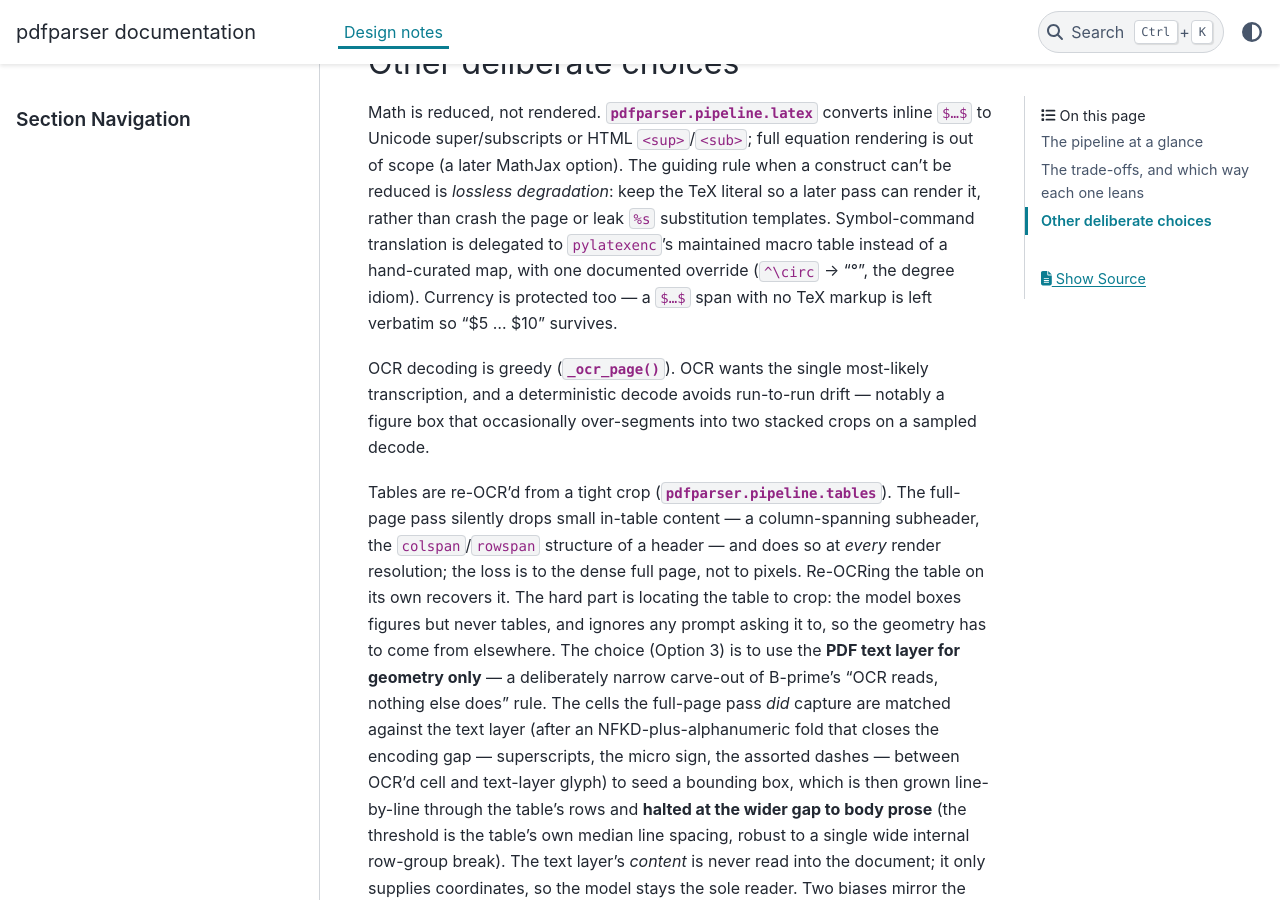
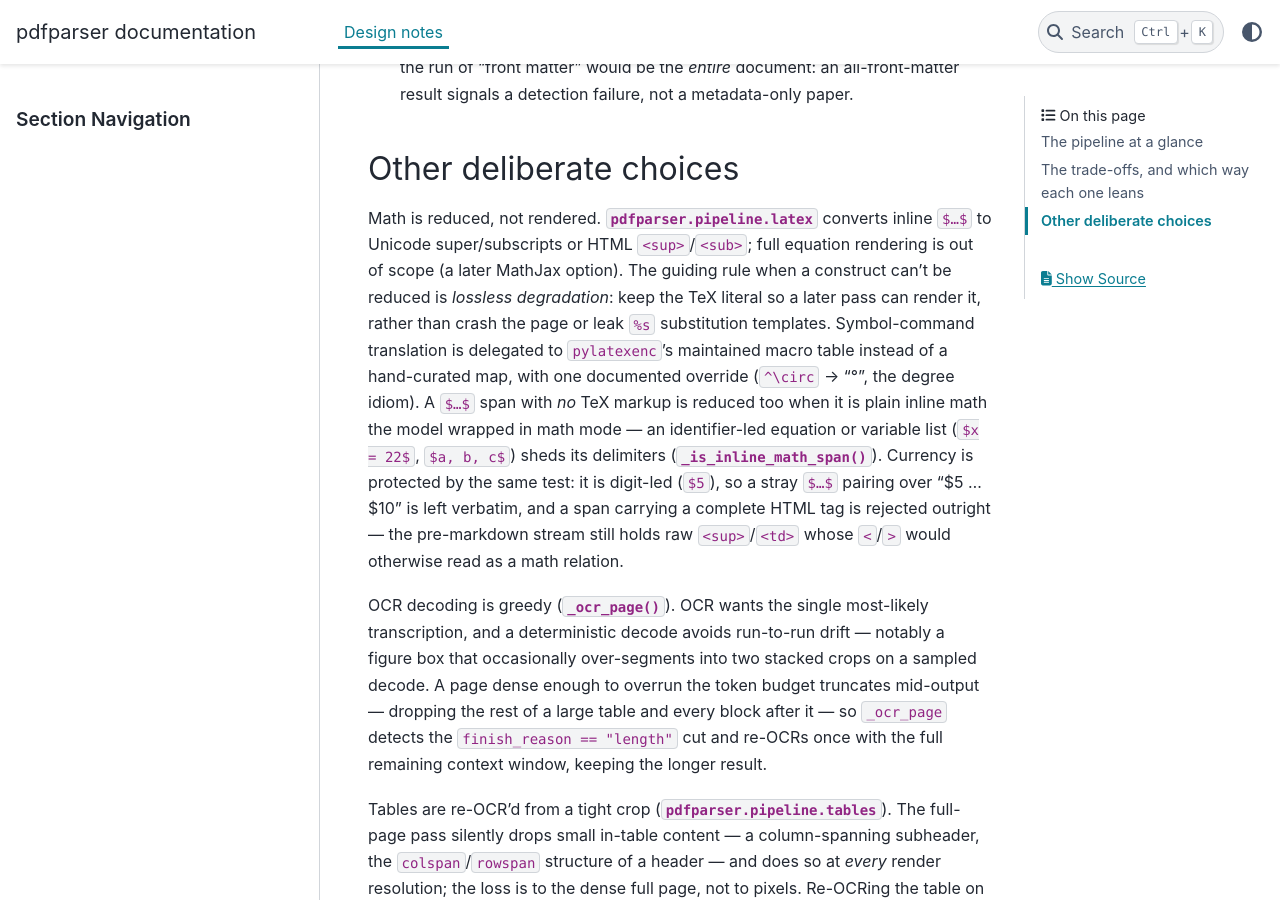
Before and after one commit to manuquadros/pdfparser, a Sphinx documentation site: the page built from docs/design.rst, in a window 1280 px wide and 900 px high, scrolled down 5669 px. Built offline with Sphinx 7.4.7 and the PyData theme 0.15.4, drawn with Linux system fonts in a browser that asks for light colours; pages that are not in the unit, such as notebooks, are missing from menus; some of the changed text lies outside the part shown.

```diff
--- a/docs/design.rst
+++ b/docs/design.rst
@@ -200,9 +200,14 @@
   is wrongly left in two.
 
 A subtlety that bites if you touch these predicates: terminal punctuation often
-hides inside a closing inline tag (``…carboxylase.</em>``).  Run sentence-end and
-footnote-marker checks on the **visible** text
-(:func:`~pdfparser.pipeline.text._visible_text`), never the raw block HTML.
+hides inside a closing inline tag (``…carboxylase.</em>``) or behind a trailing
+citation superscript (``…humans.<sup>15–18</sup>``, ``…software.³²``).  Run the
+sentence-end check through :func:`~pdfparser.pipeline.text._ends_sentence`, which
+strips a trailing citation before testing the **visible** text
+(:func:`~pdfparser.pipeline.text._visible_text`) — never a raw match on the block
+HTML.  The same predicate is shared by the classification side
+(``_looks_like_body_prose``, ``_is_frontmatter_text``, ``_ends_like_sentence``) so
+a body sentence ending in a citation isn't mistaken for a label and hidden.
 
 Classification: never hide the body
 ~~~~~~~~~~~~~~~~~~~~~~~~~~~~~~~~~~~~~
@@ -242,13 +247,22 @@
 later pass can render it, rather than crash the page or leak ``%s`` substitution
 templates.  Symbol-command translation is delegated to ``pylatexenc``'s
 maintained macro table instead of a hand-curated map, with one documented
-override (``^\circ`` → "°", the degree idiom).  Currency is protected too — a
-``$…$`` span with no TeX markup is left verbatim so "$5 … $10" survives.
+override (``^\circ`` → "°", the degree idiom).  A ``$…$`` span with *no* TeX
+markup is reduced too when it is plain inline math the model wrapped in math mode
+— an identifier-led equation or variable list (``$x = 22$``, ``$a, b, c$``) sheds
+its delimiters (:func:`~pdfparser.pipeline.latex._is_inline_math_span`).  Currency
+is protected by the same test: it is digit-led (``$5``), so a stray ``$…$``
+pairing over "$5 … $10" is left verbatim, and a span carrying a complete HTML tag
+is rejected outright — the pre-markdown stream still holds raw ``<sup>``/``<td>``
+whose ``<``/``>`` would otherwise read as a math relation.
 
 OCR decoding is greedy (:func:`~pdfparser.pipeline.model._ocr_page`).  OCR wants
 the single most-likely transcription, and a deterministic decode avoids
 run-to-run drift — notably a figure box that occasionally over-segments into two
-stacked crops on a sampled decode.
+stacked crops on a sampled decode.  A page dense enough to overrun the token
+budget truncates mid-output — dropping the rest of a large table and every block
+after it — so ``_ocr_page`` detects the ``finish_reason == "length"`` cut and
+re-OCRs once with the full remaining context window, keeping the longer result.
 
 Tables are re-OCR'd from a tight crop (:mod:`pdfparser.pipeline.tables`).  The
 full-page pass silently drops small in-table content — a column-spanning
```
Also changed, not shown: 2 other files.
